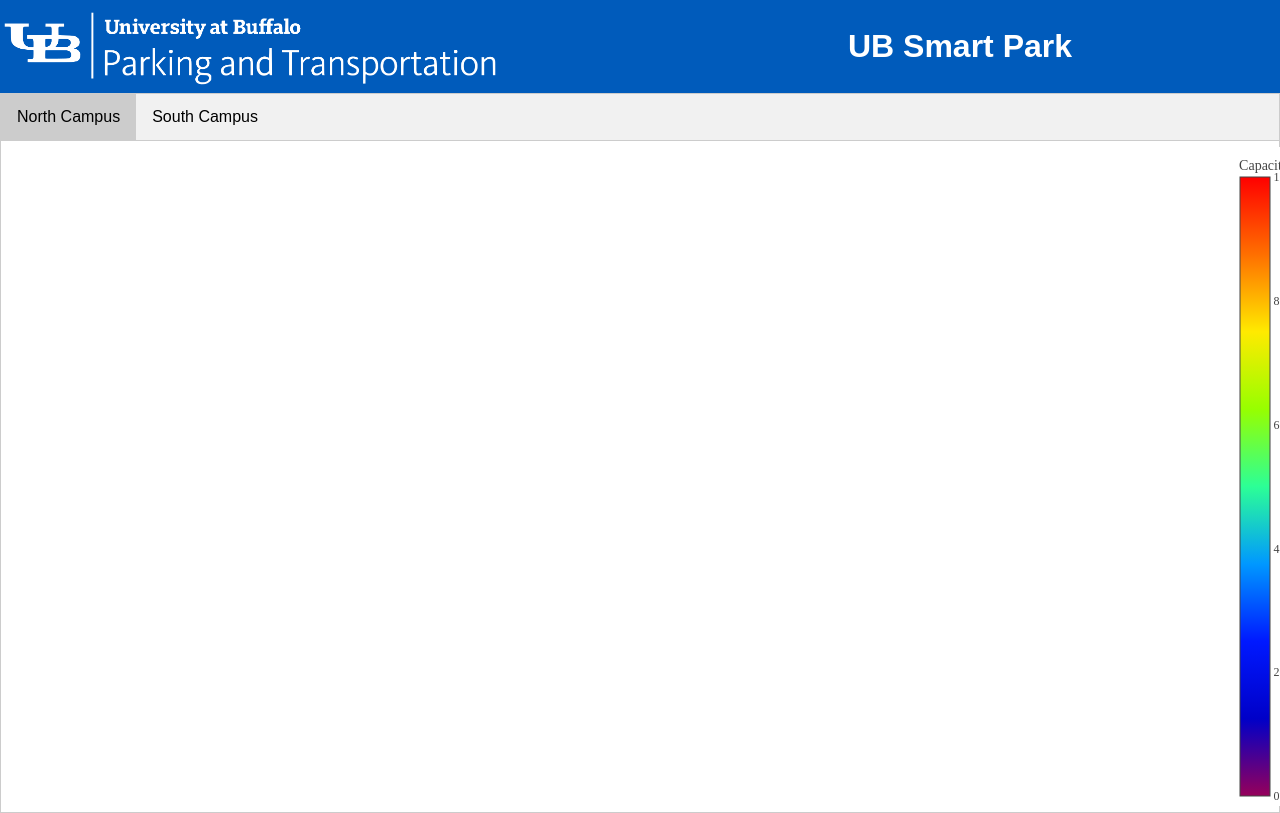
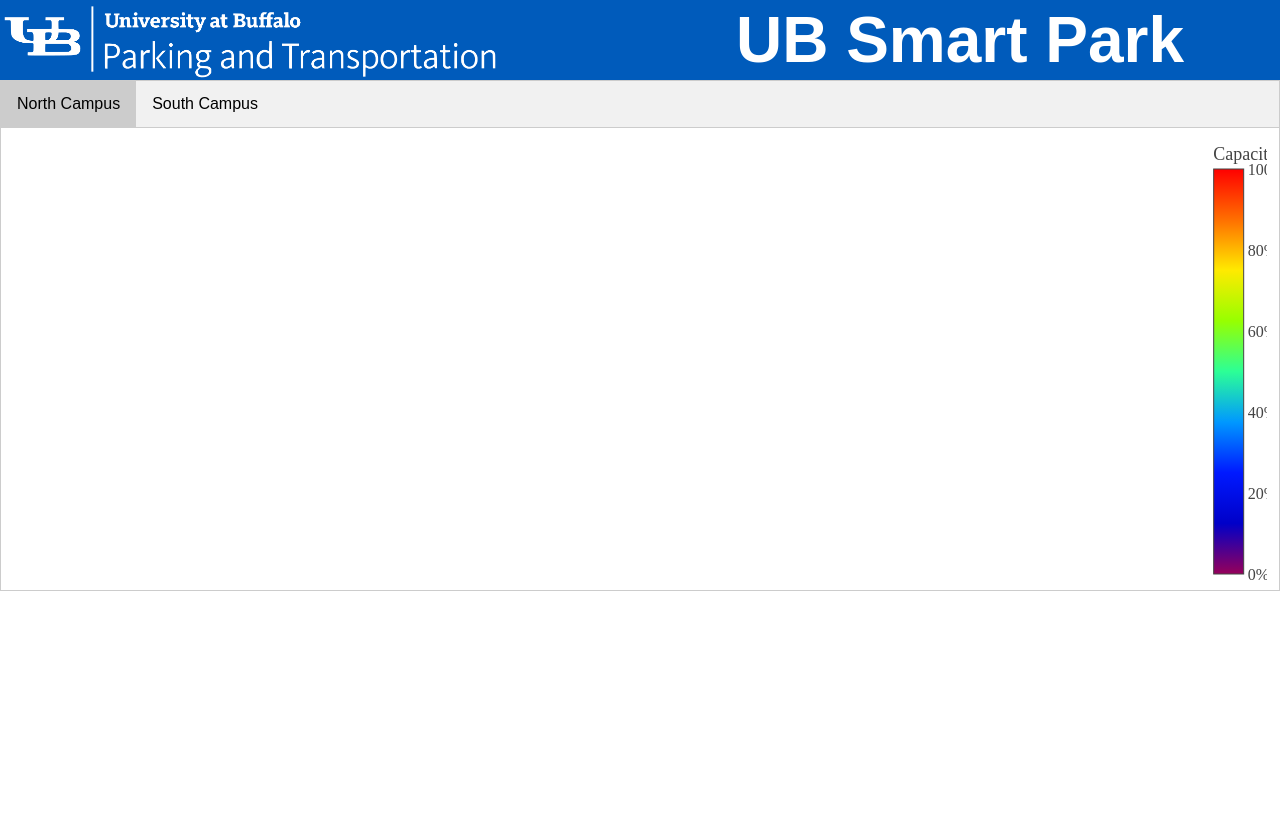
Before and after one commit to novel-notion/SmartPark, a Flask app: page / in a window 1280 px wide. After the commit the page ends 591 px from the top, so only its background shows below. Run offline with Flask 2, Linux system fonts and the light colour scheme; some libraries are stand-ins or nearby versions.

Commit message:
some ui updates

```diff
--- a/basestation/static/northcampus.js
+++ b/basestation/static/northcampus.js
@@ -3,7 +3,7 @@
   Plotly.setPlotConfig({mapboxAccessToken: 'pk.eyJ1IjoiZGpwYXJkbyIsImEiOiJjbDE0YmZlcDUwaHVjM2pvZGprenlqZnMzIn0.au05Z1P0yFZ6FeDhEc-A4A'});
 
   mapWidth = document.documentElement.clientWidth;
-  mapHeight = document.documentElement.clientHeight - document.getElementById("header").offsetHeight - document.getElementById("defaultOpen").clientHeight - 2;
+  mapHeight = 1/2*(document.documentElement.clientHeight - document.getElementById("header").offsetHeight - document.getElementById("defaultOpen").clientHeight - 2);
   // window.addEventListener('resize', (event) => {
   //   mapWidth = document.documentElement.clientWidth;
   //   mapHeight = document.documentElement.clientHeight - document.getElementById("header").offsetHeight - document.getElementById("defaultOpen").clientHeight;
@@ -48,8 +48,8 @@
               'Special Events': [42.997648, -78.784418],
               'Stadium' 	    : [42.997821, -78.779655],
               'Furnas<br>(Faculty/Staff)' 	      : [43.00245, -78.786328],
-              'Governors A<br>(Faculty/Staff)' 	: [43.00234, -78.790877],
-              'Hochstetter A<br>(Faculty/Staff)' : [42.998809, -78.791585],
+              'Governors A<br>(Faculty/Staff)' 	  : [43.00234, -78.790877],
+              'Hochstetter A<br>(Faculty/Staff)'  : [42.998809, -78.791585],
               'Jacobs A<br>(Faculty/Staff)' 	    : [42.998511, -78.788302],
               'Cooke A'     	: [42.999437, -78.793216],
               'Cooke B' 	    : [42.998715, -78.793237],
@@ -82,8 +82,8 @@
     lon: longitudes,
     lat: latitudes,
     marker: {
-      size: 18,
-      sizemin: 10,
+      size: 14,
+      sizemin: 18,
       symbol: 'circle',
       opacity: .9,
       color: capacity_percentages,
@@ -94,17 +94,21 @@
       colorbar: {
         title: {
           text : 'Capacity',
-          side : 'top'
+          side : 'top',
+          font : {
+            size: 18
+          },
         },
+        bgcolor : 'white',
         ticksuffix: '%',
         tickfont: {
-          size: 12
+          size: 16
         },
         nticks: 10,
         tickmode: 'auto',
         showticksuffix: 'all',
         xanchor : "right",
-        xpad : 20,
+        xpad : 10,
       },
     },
     text: lotnames,
@@ -117,7 +121,7 @@
   var layout = {
     font: {
       family: 'Droid Serif, serif',
-      size: 6
+      size: 10
     },
     titlefont: {
       size: 16
@@ -129,21 +133,26 @@
       r: 0,
       b: 0
     },
-    width : mapWidth,
-    height : mapHeight,
+    // width : mapWidth,
+    // height : mapHeight,
+    autosize : true,
+    uniformtext : {
+      minsize : 10
+    },
     mapbox: {
       center: {
         lat : center_lat,
-        lon : center_lon
+        lon : center_lon + .004
       },
       style: 'outdoors',    //'satellite-streets'
-      zoom: 14
+      zoom: 13,
     }
   };
 
   var config = {
     responsive: true,
-    displayModeBar: false
+    displayModeBar: false,
+    //scrollZoom : false
   };
 
   return {'data': data, 'layout':layout, 'config':config, 'lots':lots};
--- a/basestation/static/southcampus.js
+++ b/basestation/static/southcampus.js
@@ -1,16 +1,25 @@
+function loadSouthCampus(){
   Plotly.setPlotConfig({mapboxAccessToken: 'pk.eyJ1IjoiZGpwYXJkbyIsImEiOiJjbDE0YmZlcDUwaHVjM2pvZGprenlqZnMzIn0.au05Z1P0yFZ6FeDhEc-A4A'});
 
-var lots = {'Main/Bailey'               :   [42.95775, -78.816411],
-            'Parker'                    :   [42.950376, -78.821787],
-            'Abbott Faculty'            :	[42.955165, -78.819126],
-            'Diefendorf Faculty/Staff'  :	[42.952088, -78.817549],
-            'Goodyear Faculty'          : 	[42.956446, -78.815897],
-            'Michael-Farber'            :	[42.954993, -78.814427],
-            'Abbott Student'            :	[42.955415, -78.819475],
-            'Allen'                     :	[42.957208, -78.818064],
-            'Beck'                      : 	[42.951334, -78.822087],
-            'Diefendorf Loop'           :	[42.953083, -78.817382],
-            'Main Circle'               :	[42.954051, -78.819287]
+  mapWidth = document.documentElement.clientWidth;
+  mapHeight = 1/2*(document.documentElement.clientHeight - document.getElementById("header").offsetHeight - document.getElementById("defaultOpen").clientHeight - 2);
+  var capacity_array = capacity_array = [[10, 100], [20, 100], [30, 100], [40,100], [50,100], [60,100], [70,100], [80,100], [90,100], [10,100], [10,100]];
+  params = getSouthMapParams(capacity_array, mapWidth, mapHeight);
+  Plotly.newPlot("southcampus", params.data, params.layout, params.config);
+}
+
+function getSouthMapParams(capacity_array, mapWidth, mapHeight){
+  var lots = {'Main/Bailey'                       : [42.95775, -78.816411],
+              'Parker'                            : [42.950376, -78.821787],
+              'Abbott B<br>(Faculty/Staff)'       :	[42.955165, -78.819126],
+              'Diefendorf<br>(Faculty/Staff)'     :	[42.952088, -78.817549],
+              'Goodyear<br>(Faculty/Staff)'       : [42.956446, -78.815897],
+              'Michael-Farber<br>(Faculty/Staff)' :	[42.954993, -78.814427],
+              'Abbott A'                          :	[42.955415, -78.819475],
+              'Allen'                             :	[42.957208, -78.818064],
+              'Beck'                              : [42.951334, -78.822087],
+              'Diefendorf Loop'                   :	[42.953083, -78.817382],
+              'Main Circle'                       :	[42.954051, -78.819287]
   };
 
   var lotnames = [];
@@ -24,65 +33,89 @@
   var center_lat = (Math.min(...latitudes) + Math.max(...latitudes))/2;
   var center_lon = (Math.min(...longitudes) + Math.max(...longitudes))/2;
 
+  var capacity_percentages = []
+  for (i=0; i<capacity_array.length; i++){
+    capacity_percentages[i] = Math.round(capacity_array[i][0]/capacity_array[i][1]*100);
+  };
+
   var data = [{
     type: 'scattermapbox',
     mode: 'markers',
     text: lotnames,
     lon: longitudes,
     lat: latitudes,
-  hoverinfo: 'text',
-  //hovertemplate: ,
     marker: {
-    size: 15,
-    symbol: 'circle',   //won't accept anything else?
+      size: 14,
+      sizemin: 18,
+      symbol: 'circle',
       opacity: .9,
-    color: [10, 20, 30, 40, 50, 60, 70, 80, 90, 10, 10, 20, 30, 40, 50, 60, 70, 80, 90, 100, 10, 20, 30, 40, 50, 60, 70, 80, 90, 100, 10, 20, 30, 40, 50],
+      color: capacity_percentages,
       cmin: 0,
       cmax: 100,
-    colorscale: 'Rainbow',  //also 'Rainbow', 'Jet', 'Portland', '[[0, 'rgb(0,0,0)'], [1, 'rgb(255,255,255)']]'
       autocolorscale: false,
+      colorscale: 'Rainbow',  //also 'Rainbow', 'Jet', 'Portland', "[[0, 'rgb(0,0,0)'], [1, 'rgb(255,255,255)']]"
       colorbar: {
-      title: 'Capacity',
+        title: {
+          text : 'Capacity',
+          side : 'top',
+          font : {
+            size: 18
+          },
+        },
+        bgcolor : 'white',
         ticksuffix: '%',
         tickfont: {
-        size: 11
+          size: 16
         },
         nticks: 10,
         tickmode: 'auto',
-      showticksuffix: 'all'
+        showticksuffix: 'all',
+        xanchor : "right",
+        xpad : 10,
       },
     },
-  name: 'UB South Campus Lots',
+    text: lotnames,
+    customdata: capacity_array,
+    name : '',
+    hovertemplate: '<b>%{text}</b>' + '<br>' +
+                  '<i>Capacity</i>: %{customdata[0]}/%{customdata[1]} (%{marker.color}%)',
   }];
 
   var layout = {
-  //title: 'UB South Campus Lots',
     font: {
       family: 'Droid Serif, serif',
-    size: 6
+      size: 10
     },
     titlefont: {
       size: 16
     },
     margin : {
       autoexpand : false,
+      t: 0,
+      l: 0,
+      r: 0,
+      b: 0
     },
+    //width : mapWidth,
+    //height : mapHeight,
     autosize : true,
-  width : 1000,
-  height : 800,
+    uniformtext : {
+      minsize : 10
+    },
     mapbox: {
       center: {
         lat : center_lat,
-      lon : center_lon
+        lon : center_lon + .004
       },
       style: 'outdoors',    //'satellite-streets'
-    zoom: 14
+      zoom: 13,
     }
   };
 
-// var config = {
-//   responsive: true,
-//   displayModeBar: false
-// };
+  var config = {
+    responsive: true,
+    displayModeBar: false
+  };
 
-Plotly.newPlot("southcampus", data, layout);//, config);
+  return {'data': data, 'layout':layout, 'config':config, 'lots':lots};
+}
--- a/basestation/static/styles.css
+++ b/basestation/static/styles.css
@@ -9,6 +9,8 @@
 	display: flex;
 	align-items:center;
 	justify-content: center;
+	height 	: 5em;
+	width	: 100%;
 }
 
 #logo{
@@ -31,6 +33,7 @@
 
 h1 {
 	font-family: Arial;
+	font-size: 5vw;
 }
 
 body {
--- a/basestation/templates/index.html
+++ b/basestation/templates/index.html
@@ -4,6 +4,8 @@
         <title>UB Smart Park</title>
         <link rel="stylesheet" href="static/styles.css">
 	    <script src="https://cdn.plot.ly/plotly-2.9.0.min.js"></script>
+        <!-- <meta http-equiv="refresh" content="30"> -->
+        <meta name="viewport" content="width=device-width, initial-scale=1">
     </head>
 
     <body onload="loadNorthCampus();">
@@ -18,7 +20,7 @@
 
         <div class="tab">
             <button class="tablinks" onclick="openTab(event, 'North')" id="defaultOpen">North Campus</button>
-            <button class="tablinks" onclick="openTab(event, 'South')">South Campus</button>
+            <button class="tablinks" onclick="openTab(event, 'South'); loadSouthCampus();">South Campus</button>
         </div>
 
         <div id="North" class="tabcontent">
@@ -43,7 +45,7 @@
                 }
                 document.getElementById(tabName).style.display = "block";
                 evt.currentTarget.className += " active";
-            }
+            };
             document.getElementById("defaultOpen").click();
         </script>
 
```
Lines whose indentation alone changed are shown as unchanged.
